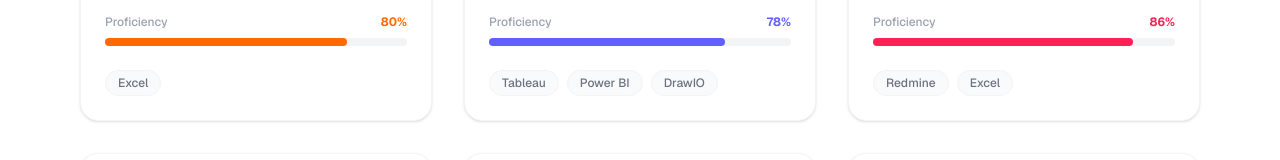
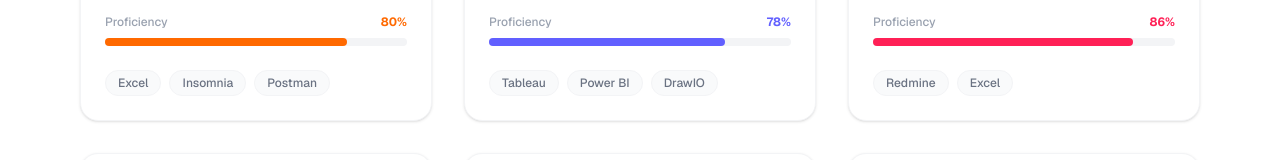
Before and after one commit to kempinn/portofolio, a Next.js app in the folder portofoliokevin/: page /showcase in a window 1280 px wide. Shown: the part 1179-1339 px from the top of the page. Built offline with nearby package versions, Linux system fonts and the light colour scheme.

Commit message:
Perubahan skills

```diff
--- a/portofoliokevin/app/showcase/all-projects/allproject.tsx
+++ b/portofoliokevin/app/showcase/all-projects/allproject.tsx
@@ -154,6 +154,8 @@
                 </div>
                 <div className="flex flex-wrap gap-2 mt-auto">
                   <span className="px-3 py-1 bg-gray-50 font-medium text-gray-500 text-xs rounded-full border border-gray-100">Excel</span>
+                  <span className="px-3 py-1 bg-gray-50 font-medium text-gray-500 text-xs rounded-full border border-gray-100">Insomnia</span>
+                  <span className="px-3 py-1 bg-gray-50 font-medium text-gray-500 text-xs rounded-full border border-gray-100">Postman</span>
                 </div>
               </motion.div>
 
```
